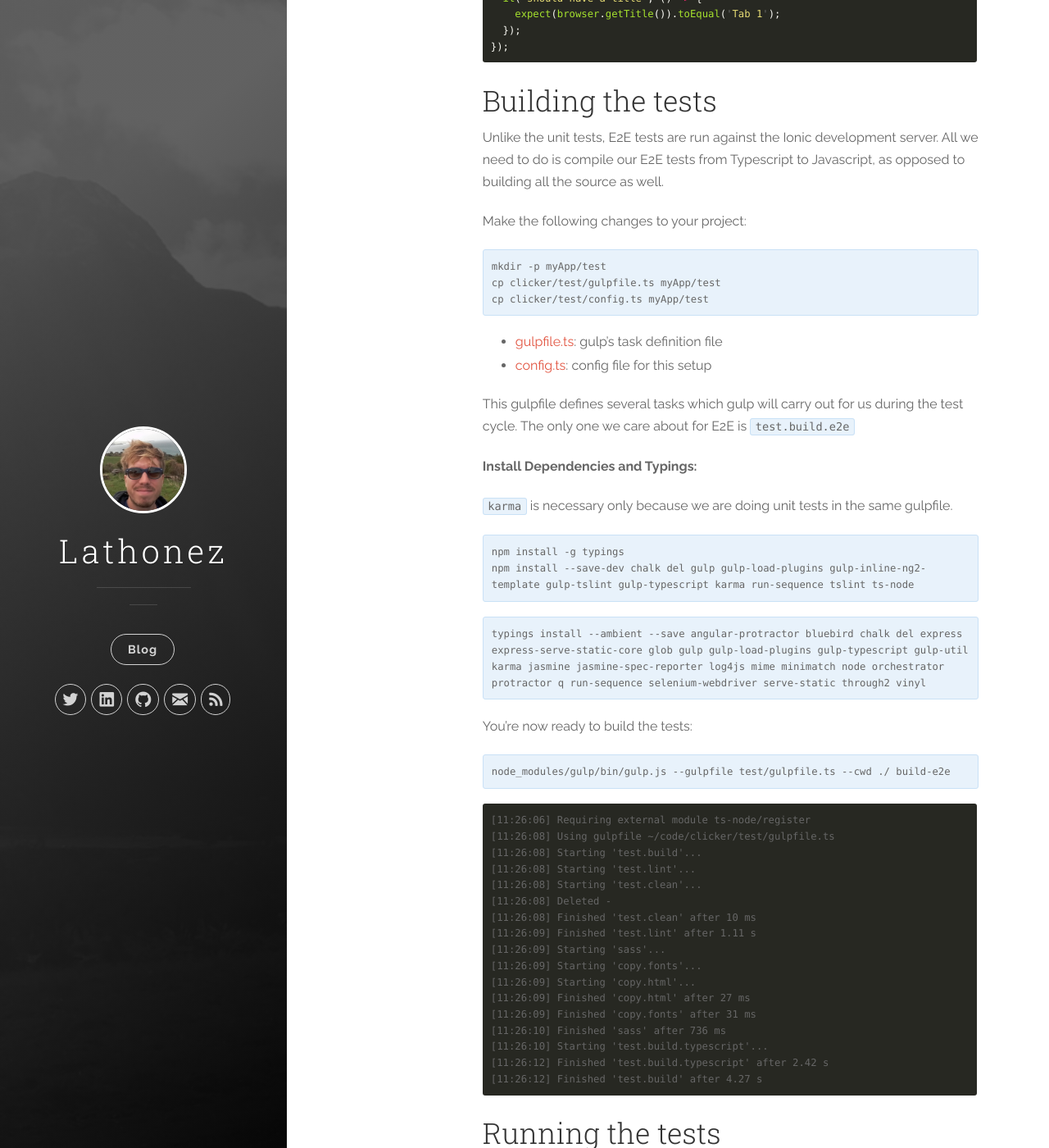
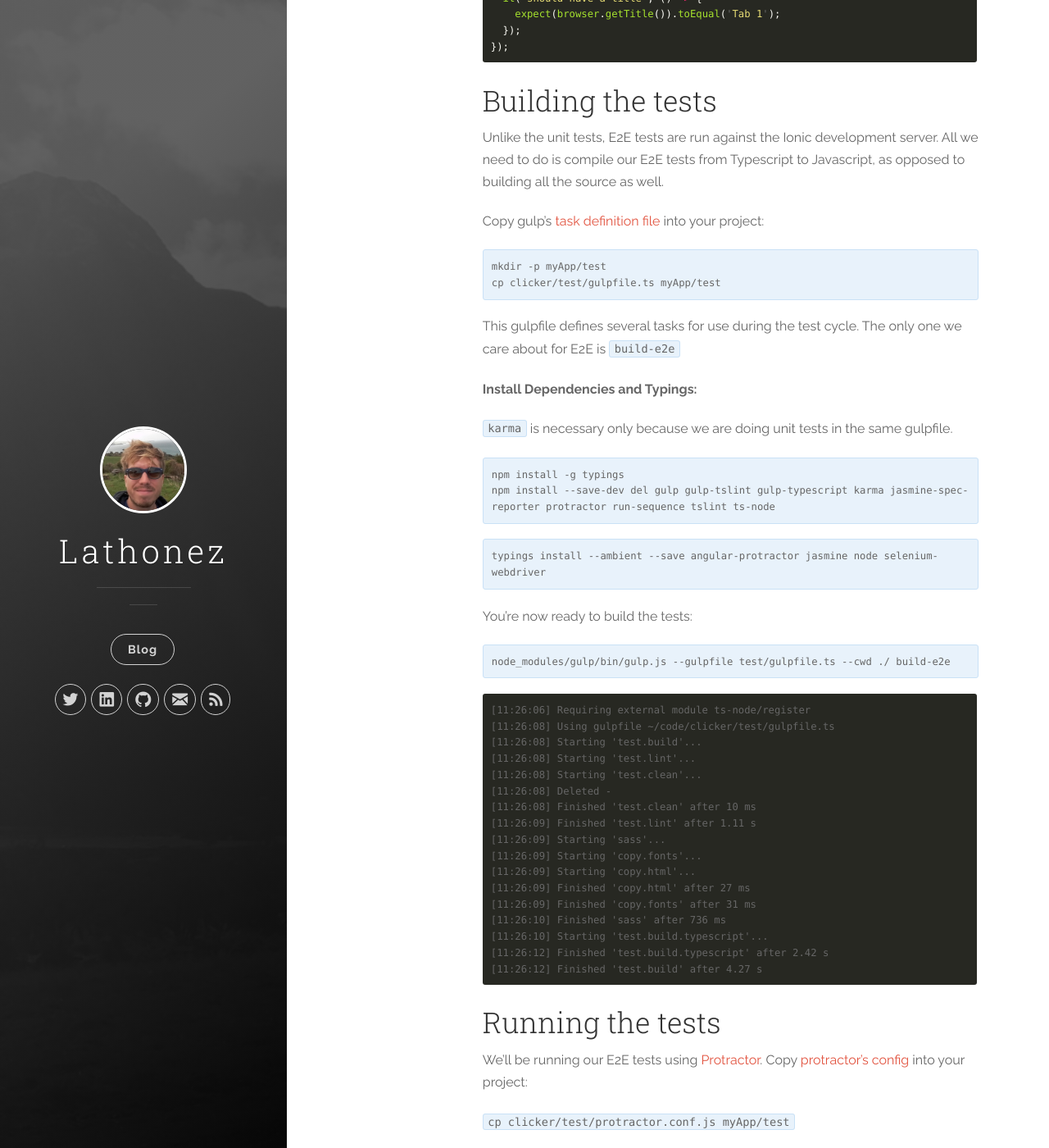
Before and after one commit to lathonez/lathonez.github.io, a Jekyll site: the page built from _posts/2016-03-13-ionic-2-e2e-testing.markdown, in a window 1280 px wide and 1400 px high, scrolled down 812 px. Shown: the whole window at 82% size. Built offline with Jekyll 4.4.1, drawn with Linux system fonts in a browser that asks for light colours; nearby versions of some CDN libraries; some of the changed text lies outside the part shown.

Commit message:
Updating deps

```diff
--- a/_posts/2016-03-13-ionic-2-e2e-testing.markdown
+++ b/_posts/2016-03-13-ionic-2-e2e-testing.markdown
@@ -38,20 +38,16 @@ Building the tests
 
 Unlike the unit tests, E2E tests are run against the Ionic development server. All we need to do is compile our E2E tests from Typescript to Javascript, as opposed to building all the source as well.
 
-Make the following changes to your project:
+Copy gulp's [task definition file][gulpfile.ts] into your project:
 
 <div class="highlighter-rouge">
 <pre class="lowlight">
 <code>mkdir -p myApp/test
-cp clicker/test/gulpfile.ts myApp/test
-cp clicker/test/config.ts myApp/test</code>
+cp clicker/test/gulpfile.ts myApp/test</code>
 </pre>
 </div>
 
-* [gulpfile.ts][gulpfile.ts]: gulp’s task definition file
-* [config.ts][config.ts]: config file for this setup
-
-This gulpfile defines several tasks which gulp will carry out for us during the test cycle. The only one we care about for E2E is `test.build.e2e`
+This gulpfile defines several tasks for use during the test cycle. The only one we care about for E2E is `build-e2e`
 
 **Install Dependencies and Typings:**
 
@@ -60,13 +56,13 @@ This gulpfile defines several tasks which gulp will carry out for us during the
 <div class="highlighter-rouge">
 <pre class="lowlight">
 <code>npm install -g typings
-npm install --save-dev chalk del gulp gulp-load-plugins gulp-inline-ng2-template gulp-tslint gulp-typescript karma run-sequence tslint ts-node</code>
+npm install --save-dev del gulp gulp-tslint gulp-typescript karma jasmine-spec-reporter protractor run-sequence tslint ts-node</code>
 </pre>
 </div>
 
 <div class="highlighter-rouge">
 <pre class="lowlight">
-<code>typings install --ambient --save angular-protractor bluebird chalk del express express-serve-static-core glob gulp gulp-load-plugins gulp-typescript gulp-util karma jasmine jasmine-spec-reporter log4js mime minimatch node orchestrator protractor q run-sequence selenium-webdriver serve-static through2 vinyl</code>
+<code>typings install --ambient --save angular-protractor jasmine node selenium-webdriver</code>
 </pre>
 </div>
 
@@ -100,9 +96,7 @@ You're now ready to build the tests:
 Running the tests
 ------------------
 
-We'll be running our E2E tests using [Protractor][protractor-home]. To get it up and runnning, we need more boilerplate config and more dev dependencies.
-
-Copy [protractor's config][protractor.conf.js] into your project:
+We'll be running our E2E tests using [Protractor][protractor-home]. Copy [protractor's config][protractor.conf.js] into your project:
 
 `cp clicker/test/protractor.conf.js myApp/test`
 
```
Also changed, not shown: _posts/2016-02-21-ionic-2-unit-testing.markdown (+5 -2 lines).
